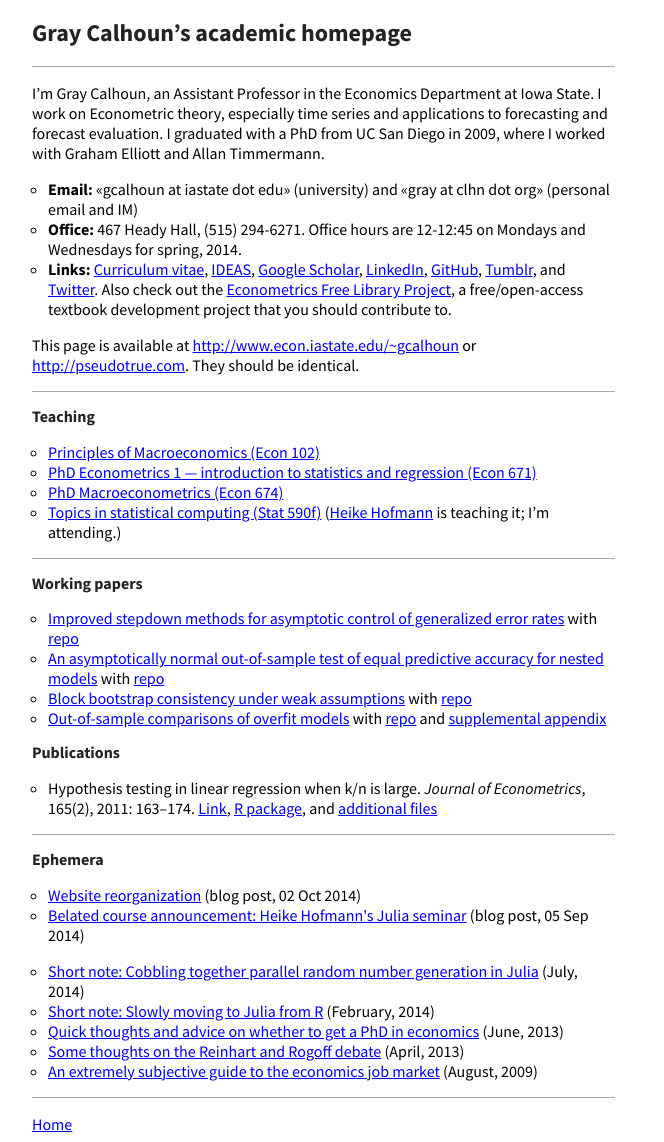
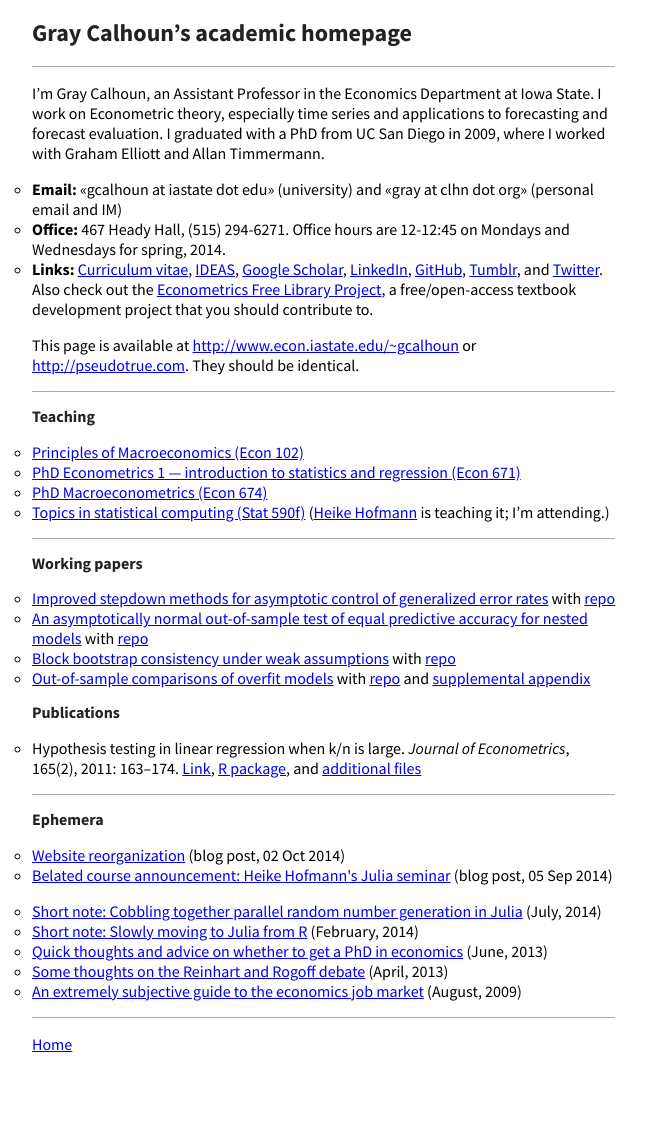
Before and after one commit to mmkuang/grayclhn.github.io, a Jekyll site: the page built from index.md, in a window 1280 px wide. Shown: the whole page, without its empty margins (0-664 px from the left). Built offline with Jekyll 4.4.1, drawn with Linux system fonts in a browser that asks for light colours; Markdown is read by kramdown in place of the engine named in the settings; after the commit the page ends 1062 px from its top, so only the background shows below that.

Commit message:
Change margins on front page

```diff
--- /dev/null
+++ b/_layouts/front.html
@@ -0,0 +1,20 @@
+<!DOCTYPE html>
+<html>
+  <head>
+    <meta charset='utf-8' />
+    <link rel="stylesheet" href="{{ site.url }}/css/styles.css">
+    <style>li {margin-left: 0em} li li {margin-left: 1em}</style>
+    <title>{{ page.title }}</title>
+  </head>
+  <body>
+    <div class="wrapper">
+      <section>
+	<h1>{{ page.title }}</h1>
+	<hr>
+	{{ content }}
+	<hr>
+	<a href="{{ site.url }}/">Home</a>
+      </section>
+    </div>
+  </body>
+</html>
```
Also changed, not shown: index.md (+1 -1 lines).
